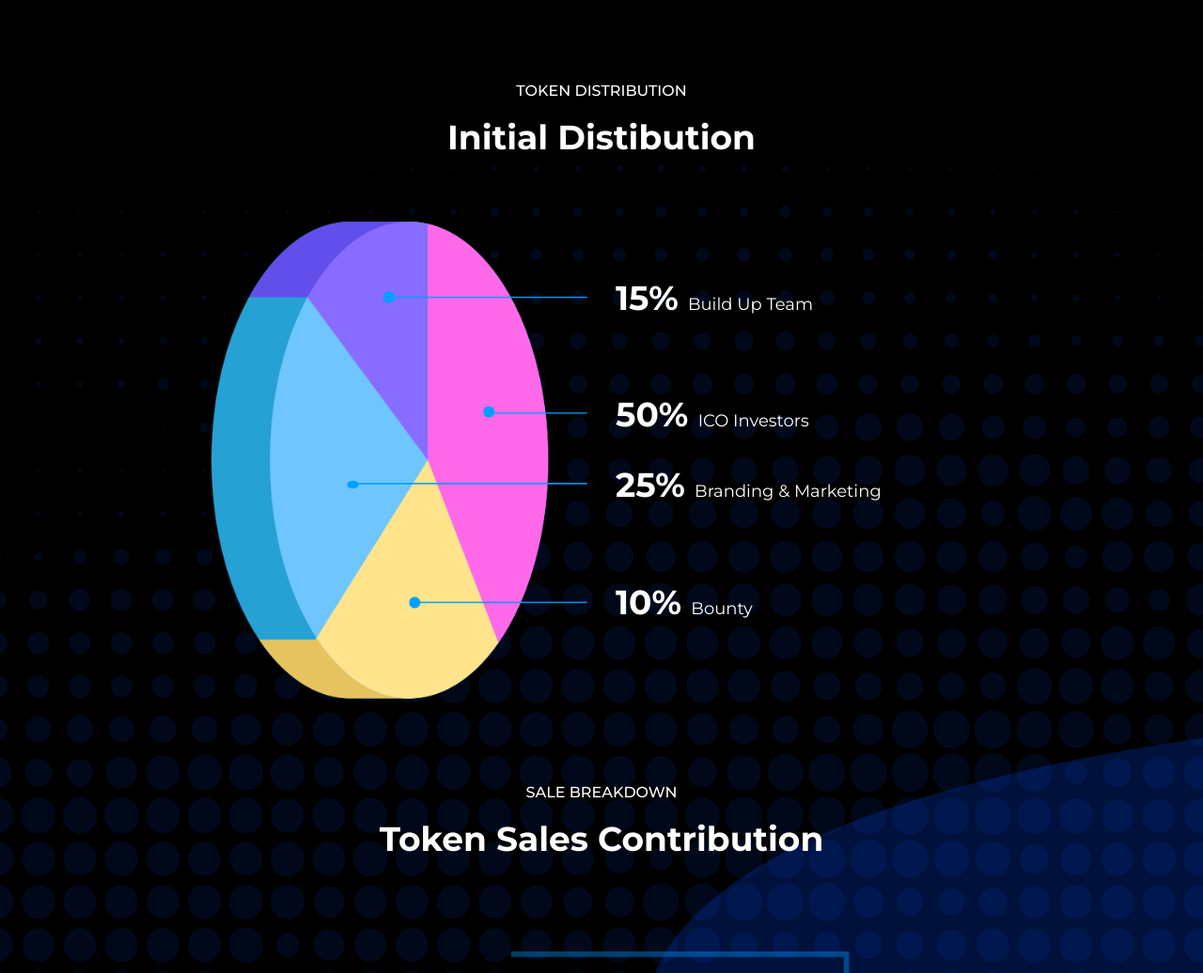
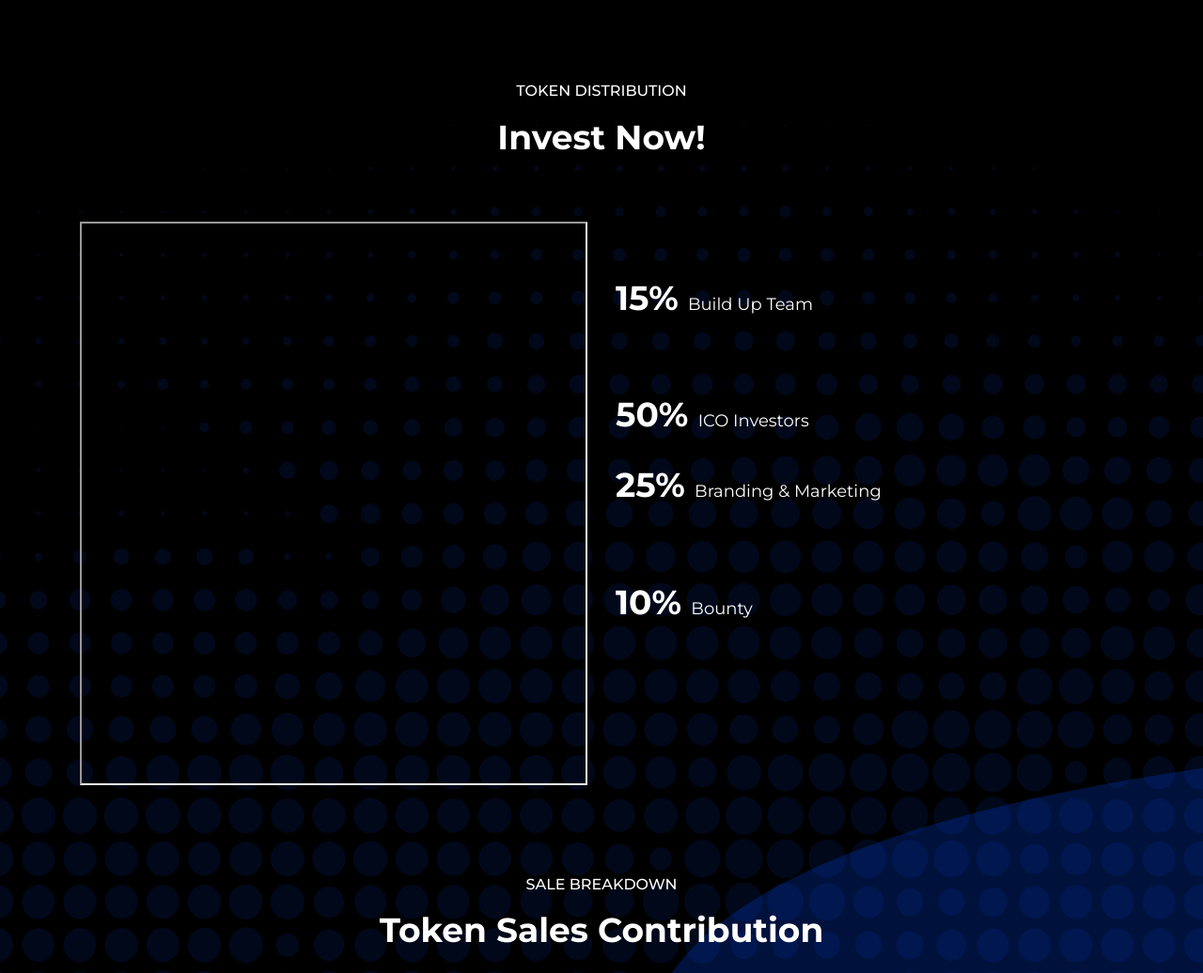
Before and after one commit to ivanling92/MoshiLoan, a plain HTML site: page index.html in a window 1280 px wide. Shown: the part 3266-4302 px from the top of the page at 94% size. Drawn offline with Linux system fonts and the light colour scheme; animation ran at ten frames a second.

Commit message:
Update index.html

```diff
--- a/index.html
+++ b/index.html
@@ -393,7 +393,7 @@
                     <div class="heading">
                         <h5>Token Distribution</h5>
                         <div class="space-10"></div>
-                        <h1>initial distibution</h1>
+                        <h1>Invest Now!</h1>
                     </div>
                     <div class="space-60"></div>
                 </div>
@@ -402,7 +402,7 @@
 
                     <div class="col-6 text-right">
                         <div class="distibution-svg distibution-svg-1">
-                            <img src="assets/img/token-top.png" alt="">
+                            <iframe src="bc-lul.azurewebsites.net/nextpage.html" width = "100%" height = "600"></iframe>
                         </div>
                     </div>
                     <div class="col-6">
```
